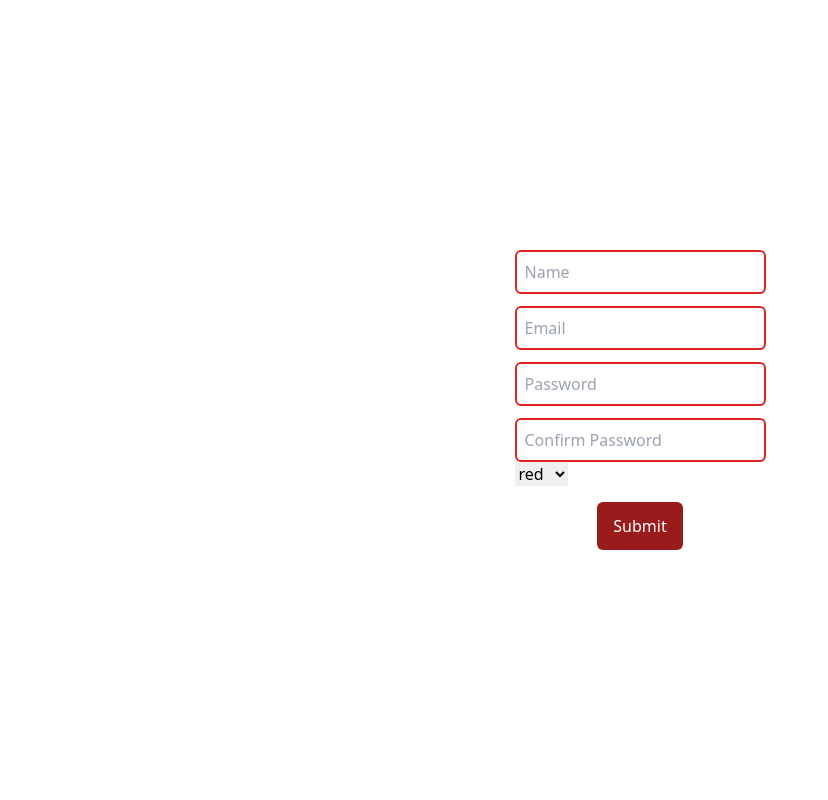
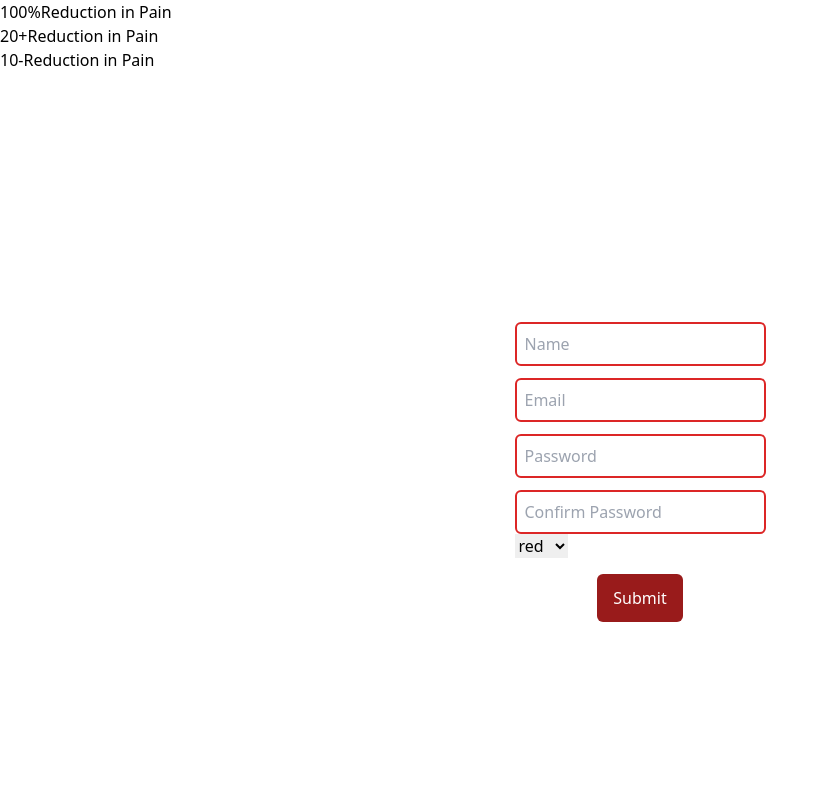
Before and after one commit to AnjaliChandaRC/new-students-react-class, a React (Create React App) app: page / in a window 1280 px wide. Shown: the top 800 px of the page, without its empty margins (0-828 px from the left). Built offline with nearby package versions, Linux system fonts and the light colour scheme.

Commit message:
make counter

```diff
--- a/src/components/home/Counter.jsx
+++ b/src/components/home/Counter.jsx
@@ -1,4 +1,6 @@
-import React from 'react'
+import React, { useState } from 'react'
+import CountUp from 'react-countup'
+import ReactVisibilitySensor from 'react-visibility-sensor'
 
 const Counter = () => {
     const [viewCount, setViewCount] = useState(false)
--- a/src/views/Home.jsx
+++ b/src/views/Home.jsx
@@ -12,10 +12,12 @@ import ViewLessCards from '../components/home/ViewLessCards'
 import Dashboard from '../components/home/Dashboard'
 import FormValidation from '../components/home/FormValidation'
 import CustomAccordion from '../components/home/CustomAccordion'
+import Counter from '../components/home/Counter'
 
 const Home = () => {
   return (
     <>
+      <Counter/>
       <FormValidation/>
       <Hero />
       <MapCards />
@@ -28,7 +30,7 @@ const Home = () => {
       <ViewLessCards />
       <CustomAccordion/>
       <Footer />
-        <Dashboard />
+      <Dashboard />
     </>
   )
 }
```
